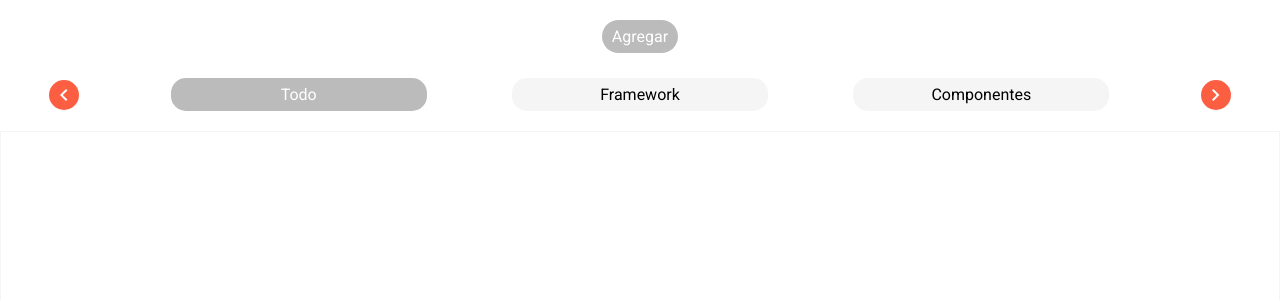
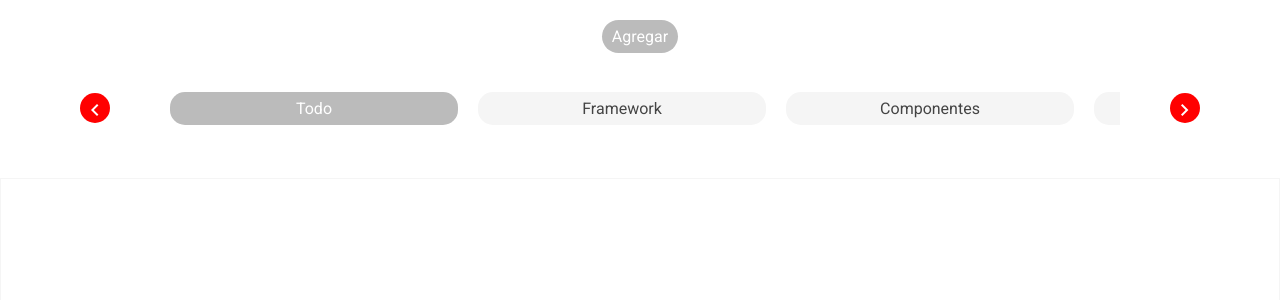
Before and after one commit to lefasom/agenda-web, a React (Vite) app: page / in a window 1280 px wide. Shown: the top 300 px of the page. Built offline with nearby package versions, Linux system fonts and the light colour scheme.

Commit message:
slider en menu

```diff
--- a/package.json
+++ b/package.json
@@ -13,6 +13,7 @@
     "@firebase/firestore": "^4.4.0",
     "@reduxjs/toolkit": "^2.0.1",
     "firebase": "^10.7.1",
+    "lucide-react": "^0.309.0",
     "react": "^18.2.0",
     "react-dom": "^18.2.0",
     "react-redux": "^9.0.4",
@@ -26,6 +27,7 @@
     "eslint-plugin-react": "^7.33.2",
     "eslint-plugin-react-hooks": "^4.6.0",
     "eslint-plugin-react-refresh": "^0.4.5",
+    "typescript": "^5.3.3",
     "vite": "^5.0.8"
   }
 }
--- a/src/components/Layout.jsx
+++ b/src/components/Layout.jsx
@@ -1,85 +1,24 @@
 import React, { useState } from 'react'
-import { useDispatch, useSelector } from 'react-redux'
-import { currentCategory } from '../../redux/categorySlice'
 import './layout.css'
+import Slider from './slider/Slider'
 
 function Layout() {
-  const dispatch = useDispatch()
-  let category = useSelector((state) => state.category)
 
-  const items = [
-    'Todo',
-    'Framework',
-    'Componentes',
-    'Porfolios',
-    'Fuentes',
-    'Iconos',
-    'Diseño',
-    'Hosting',
-    'Recursos',
-    'Backend',
-
+  const elements = [
+    { "cat": 'Todo' },
+    { "cat": 'Framework' },
+    { "cat": 'Componentes' },
+    { "cat": 'Porfolios' },
+    { "cat": 'Fuentes' },
+    { "cat": 'Iconos' },
+    { "cat": 'Diseño' },
+    { "cat": 'Hosting' },
+    { "cat": 'Recursos' },
+    { "cat": 'Backend' },
   ]
 
-  let itemsToShow = 3
-  const [startIndex, setStartIndex] = useState(0)
-  const [endIndex, setEndIndex] = useState(itemsToShow)
-
-  const filterCategory = (item) => {
-    dispatch(currentCategory(item))
-  }
-
-  const next = () => {
-
-    if (endIndex < items.length) {
-      setStartIndex((startIndex + itemsToShow))
-      setEndIndex((endIndex + itemsToShow))
-    } else {
-      setStartIndex((0))
-      setEndIndex((itemsToShow))
-    }
-
-  };
-
-  const prev = () => {
-    if (startIndex <= 0) {
-      setStartIndex((items.length - itemsToShow))
-      setEndIndex((items.length))
-    } else {
-      setStartIndex((startIndex - itemsToShow))
-      setEndIndex((endIndex - itemsToShow))
-    }
-  };
-
   return (
-    <nav className="slider">
-      <button onClick={prev}>
-        <span className="material-symbols-outlined">
-          chevron_left
-        </span>
-      </button>
-      <ul className="slider-list">
-        {items.slice(startIndex, endIndex).map((item, index) => {
-
-          if (category.category == item) {
-            return (
-              <li onClick={() => { filterCategory(item) }} style={{ background: "#bbb", color: "#fff" }} key={index}>{item}</li>
-            )
-          } else {
-            return (
-              <li onClick={() => { filterCategory(item) }} key={index}>{item}</li>
-            )
-          }
-        }
-
-        )}
-      </ul>
-      <button onClick={next}>
-        <span className="material-symbols-outlined">
-          chevron_right
-        </span>
-      </button>
-    </nav>
+    <Slider elements={elements} />
   );
 }
 
--- /dev/null
+++ b/src/components/slider/ImageSlider.tsx
@@ -0,0 +1,147 @@
+import { useEffect, useState } from "react"
+import { ArrowBigLeft, ArrowBigRight } from "lucide-react"
+import "./image-slider.css"
+import { useDispatch, useSelector } from "react-redux"
+import { currentCategory } from "../../../redux/categorySlice"
+type CatSliderProps = {
+  elements: {
+    cat: string
+  }[]
+}
+
+export function ImageSlider({ elements }: CatSliderProps) {
+
+  const dispatch = useDispatch()
+  let category = useSelector((state) => state.category)
+
+  const [elementIndex, setElementIndex] = useState(0)
+  function showNextElement() {
+    setElementIndex(index => {
+      if (index === elements.length - 3) return 0
+      return index + 1
+    })
+  }
+
+  function showPrevElement() {
+    setElementIndex(index => {
+      if (index === 0) return elements.length - 1
+      return index - 1
+    })
+  }
+  function showNextElementMob() {
+    setElementIndex(index => {
+      if (index === elements.length - 1) return 0
+      return index + 1
+    })
+  }
+
+  function showPrevElementMob() {
+    setElementIndex(index => {
+      if (index === 0) return elements.length - 1
+      return index - 1
+    })
+  }
+
+  console.log(category)
+
+  const filterCategory = (item) => {
+    dispatch(currentCategory(item))
+  }
+
+  return (
+    <section
+      aria-label="Image Slider"
+      style={{ display: "flex", width: "100%", height: "100%", position: "relative" }}
+    >
+      <div
+
+        style={{
+          height: "100px",
+          width: "80%",
+          display: "flex",
+          borderRadius:"10px",
+          overflow: "hidden",
+          margin: "auto",
+        }}
+      >
+        {elements.map((val, index) => {
+
+
+          if (category.category == val.cat) {
+            return (
+              <p
+                className="img-slider-img "
+                key={index}
+                style={{ translate: `${-100 * elementIndex}%`, background: "#bbb", color: "#fff" }}
+                onClick={() => { filterCategory(val.cat) }}>{val.cat}</p>
+            )
+          } else {
+            return (
+              <p
+                className="img-slider-img "
+                key={index}
+                style={{ translate: `${-100 * elementIndex}%`, background: "#f5f5f5", color: "#444" }}
+                onClick={() => { filterCategory(val.cat) }}>{val.cat}</p>
+            )
+          }
+        })}
+      </div>
+      <div className="desktop">
+        <button
+          onClick={showPrevElement}
+          className="img-slider-btn"
+          style={{ left: "40px" }}
+          aria-label="View Previous Image"
+        >
+          <span className="material-symbols-outlined">
+            chevron_left
+          </span>
+        </button>
+        <button
+          onClick={showNextElement}
+          className="img-slider-btn"
+          style={{ right: "40px" }}
+          aria-label="View Next Image"
+        >
+          <span className="material-symbols-outlined">
+            chevron_right
+
+          </span>
+        </button>
+      </div>
+      <div className="mobile">
+        <button
+          onClick={showPrevElementMob}
+          className="img-slider-btn"
+          style={{ left: "10px" }}
+          aria-label="View Previous Image"
+        >
+          <span className="material-symbols-outlined">
+            chevron_left
+          </span>
+        </button>
+        <button
+          onClick={showNextElementMob}
+          className="img-slider-btn"
+          style={{ right: "10px" }}
+          aria-label="View Next Image"
+        >
+          <span className="material-symbols-outlined">
+            chevron_right
+          </span>
+        </button>
+      </div>
+      <div
+        style={{
+          position: "absolute",
+          bottom: ".5rem",
+          left: "50%",
+          translate: "-50%",
+          display: "flex",
+          gap: ".25rem",
+        }}
+      >
+      </div>
+    </section>
+  )
+}
--- /dev/null
+++ b/src/components/slider/Slider.jsx
@@ -0,0 +1,18 @@
+import { ImageSlider } from "./ImageSlider"
+
+const Slider = ({elements}) => {
+
+  return (
+    <div
+    style={{
+      maxWidth: "1200px",
+      width: "100%",
+      // aspectRatio: "10 / 6",
+      margin: "0 auto",
+    }}
+  >
+    <ImageSlider elements={elements} />
+  </div>
+  );
+};
+export default Slider
--- /dev/null
+++ b/src/components/slider/image-slider.css
@@ -0,0 +1,88 @@
+*,
+*::before,
+*::after {
+  box-sizing: border-box;
+}
+
+.img-slider-img {
+  list-style: none;
+  margin: 0 10px;
+
+  font-weight: 400;
+  background-color: #f5f5f5;
+  border-radius: 15px;
+  padding: 7px;
+  cursor: pointer;
+  margin: auto 10px;
+  text-align: center;
+  width: 30%;
+  text-align: center;
+  display: block;
+  flex-shrink: 0;
+  flex-grow: 0;
+}
+
+.img-slider-btn {
+  display: flex;
+  justify-content: center;
+  align-items: center;
+  border-radius: 100%;
+  background-color: red;
+  position: absolute;
+  top: 0;
+  bottom: 0;
+  padding: 5px;
+  cursor: pointer;
+  transition: background-color 100ms ease-in-out;
+}
+.img-slider-btn span{
+  margin: auto;
+  text-align: ;
+}
+
+
+@media (width>700px) {
+  .img-slider-img {
+    list-style: none;
+    margin: 0 10px;
+
+    font-weight: 400;
+    background-color: #f5f5f5;
+    border-radius: 15px;
+    padding: 7px;
+    cursor: pointer;
+    margin: auto 10px;
+    text-align: center;
+    width: 30%;
+    text-align: center;
+    display: block;
+    flex-shrink: 0;
+    flex-grow: 0;
+  }
+
+  .mobile {
+    display: none;
+  }
+
+  .desktop {
+    display: flex;
+  }
+}
+
+@media (width<=700px) {
+
+  .mobile {
+    display: flex;
+  }
+
+  .desktop {
+    display: none;
+  }
+}
+
+
+@media not (prefers-reduced-motion) {
+  .img-slider-img {
+    transition: translate 300ms ease-in-out;
+  }
+}
```
Also changed, not shown: 1 other file (tests, documents, lock files or other folders).
